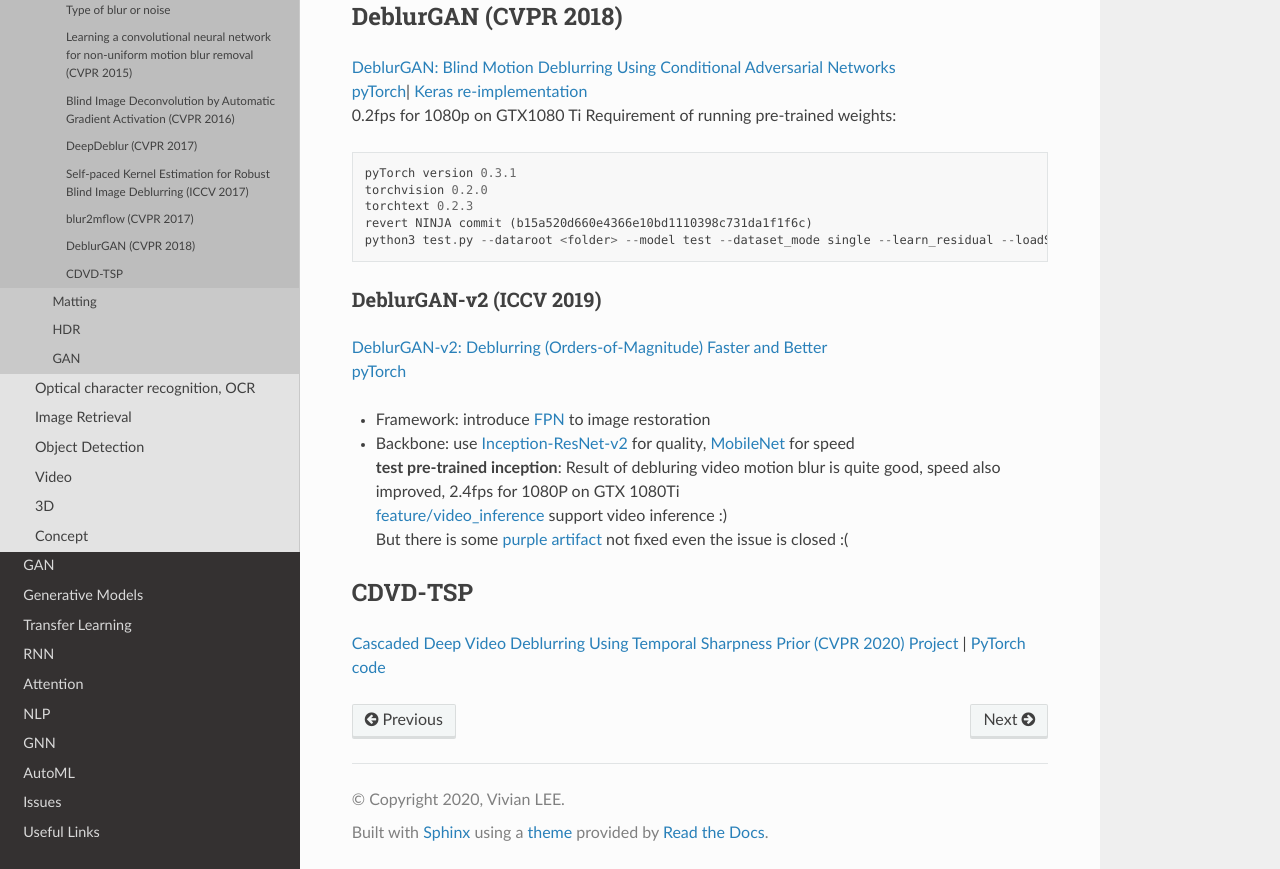
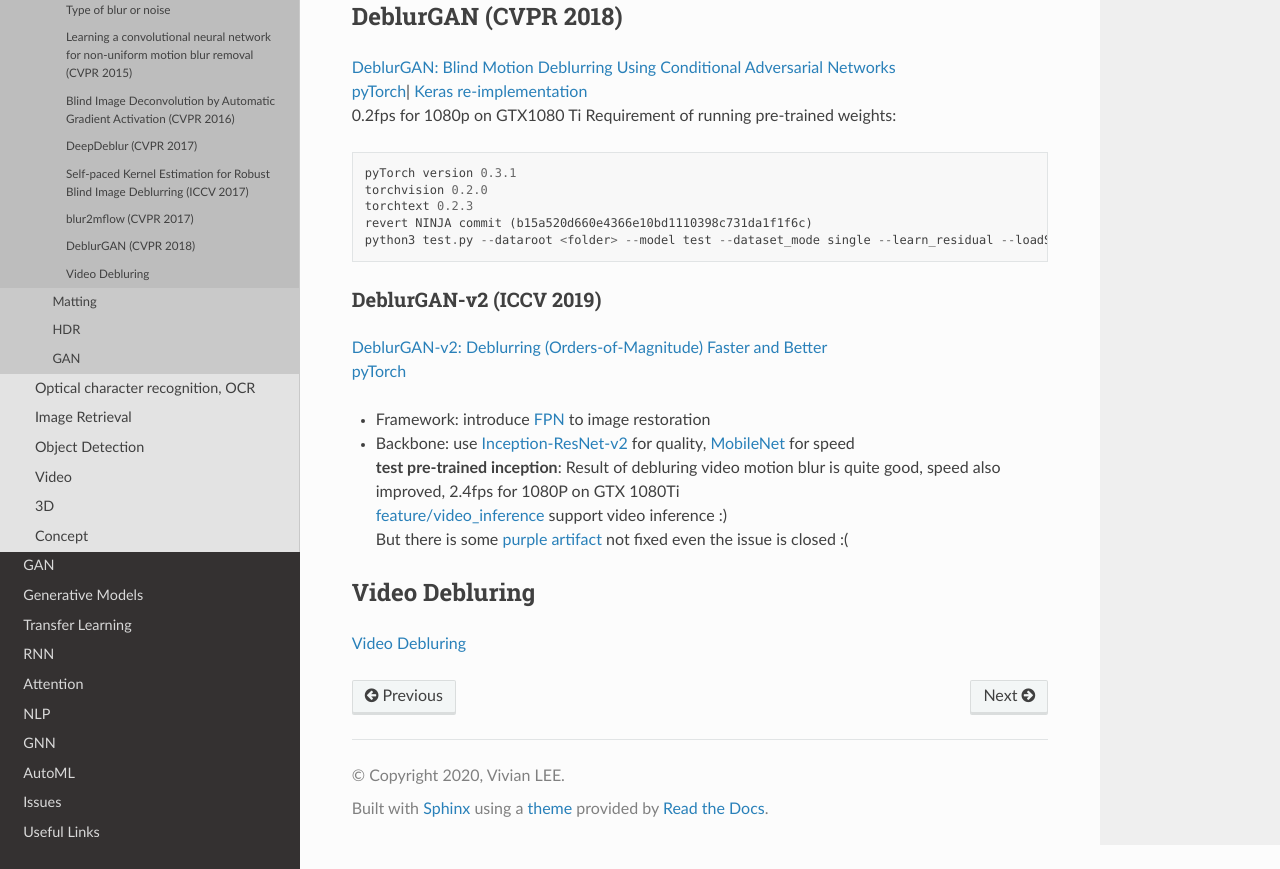
Before and after one commit to vlee-harmonicinc/machine-learning-note, a Sphinx documentation site: the page built from source/CNN/img2img/deblurring.md, in a window 1280 px wide and 900 px high, scrolled down 1521 px, cut to the strip 31-900 px from the top of the window. Built offline with Sphinx 7.4.7 and the Read the Docs theme 2.0.0, drawn with Linux system fonts in a browser that asks for light colours; comment, search, counter and statistics services are not loaded; some of the changed text lies outside the part shown.

Commit message:
move CDVD-TSP to video deblurring page

```diff
--- a/source/CNN/img2img/deblurring.md
+++ b/source/CNN/img2img/deblurring.md
@@ -41,7 +41,5 @@ python3 test.py --dataroot <folder> --model test --dataset_mode single --learn_r
 [feature/video_inference](https://github.com/htleeab/DeblurGANv2/tree/feature/video_inference) support video inference :)
 But there is some [purple artifact](https://github.com/TAMU-VITA/DeblurGANv2/issues/18) not fixed even the issue is closed :(
 
-## CDVD-TSP
-[Cascaded Deep Video Deblurring Using Temporal Sharpness Prior (CVPR 2020)](https://arxiv.org/pdf/2004.02501.pdf)
-[Project](https://baihaoran.xyz/projects/cdvd-tsp/index.html) |
-[PyTorch code](https://github.com/csbhr/CDVD-TSP)
+## Video Debluring
+[Video Debluring](../video/video_deblurring.md)
```
Also changed, not shown: other parts of source/CNN/img2img/deblurring.md (+1 -1 lines), source/CNN/index.md (+2 -0 lines), source/CNN/video/video_deblurring.md (added, +7 -0 lines).
